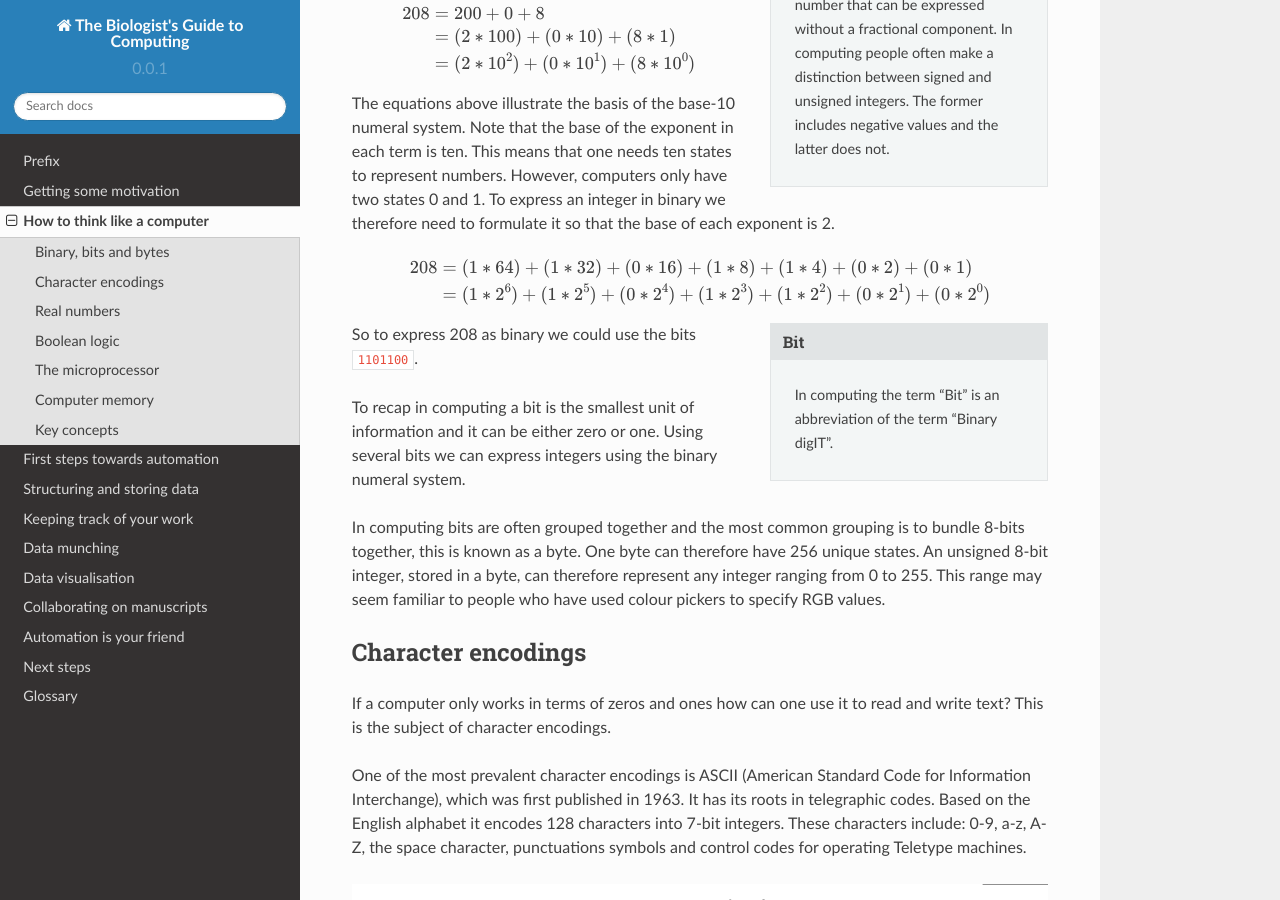
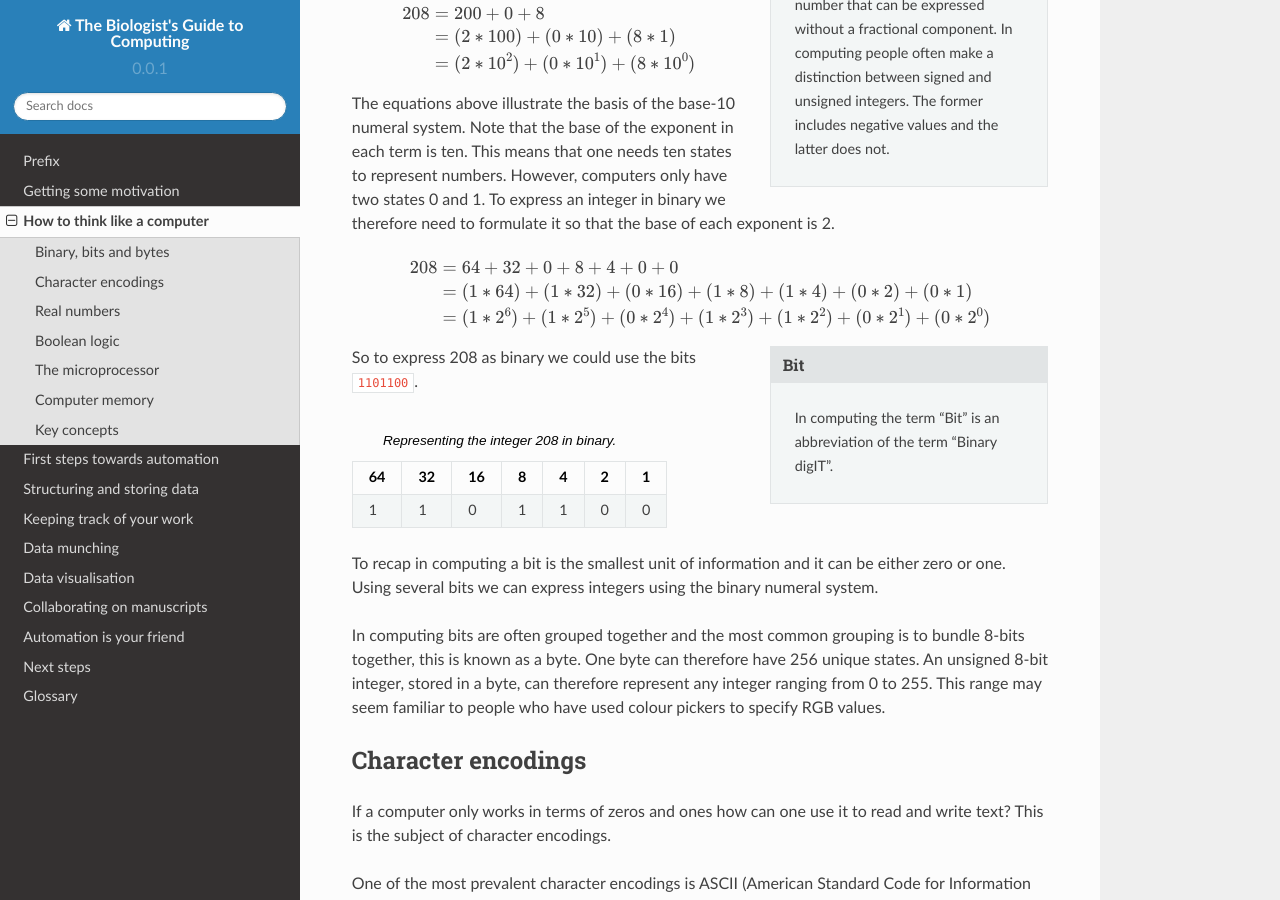
Before and after one commit to tjelvar-olsson/biologists-guide-to-computing, a Sphinx documentation site: the page built from source/how-to-think-like-a-computer.rst, in a window 1280 px wide and 900 px high, scrolled down 619 px. Built offline with Sphinx 7.4.7 and the Read the Docs theme 2.0.0, drawn with Linux system fonts in a browser that asks for light colours.

Commit message:
Added more visual guides to help clarify binary.

```diff
--- a/source/how-to-think-like-a-computer.rst
+++ b/source/how-to-think-like-a-computer.rst
@@ -45,7 +45,8 @@ the base of each exponent is 2.
 
 .. math::
 
-    208 &=  (1*64) + (1*32) + (0*16) + (1*8) + (1*4) + (0*2) + (0*1)  \\
+    208 &= 64 + 32 + 0 + 8 + 4 + 0 + 0 \\
+        &=  (1*64) + (1*32) + (0*16) + (1*8) + (1*4) + (0*2) + (0*1)  \\
         &=  (1 * 2^6) + (1 * 2^5) + (0 * 2^4) + (1 * 2^3) + (1 * 2^2) + (0 * 2^1) + (0 * 2^0)
 
 .. sidebar:: Bit
@@ -53,6 +54,14 @@ the base of each exponent is 2.
     In computing the term "Bit" is an abbreviation of the term "Binary digIT".
 
 So to express 208 as binary we could use the bits ``1101100``.
+
+.. table:: Representing the integer 208 in binary.
+
+    == == == = = = =
+    64 32 16 8 4 2 1
+    == == == = = = =
+    1  1  0  1 1 0 0
+    == == == = = = =
 
 To recap in computing a bit is the smallest unit of information and it can be
 either zero or one. Using several bits we can express integers using the binary
```
